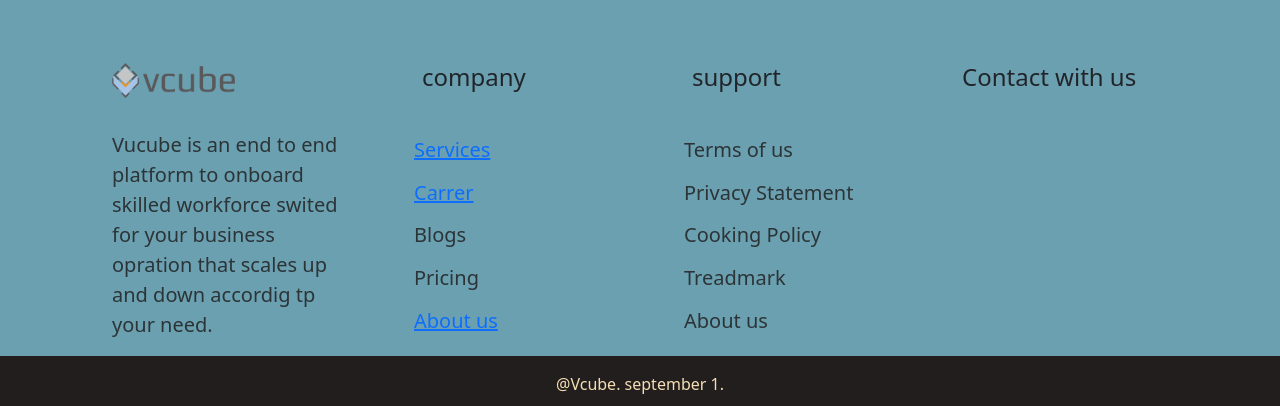
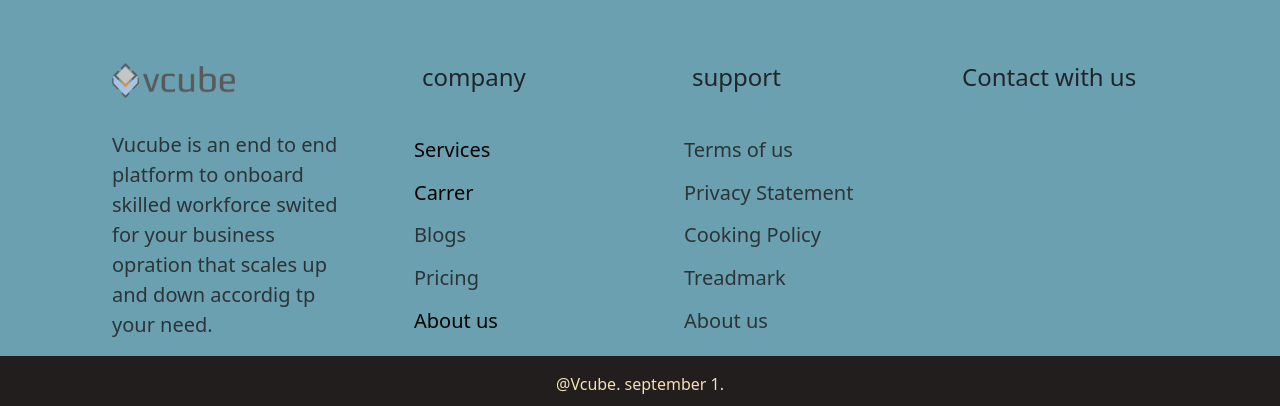
Before and after one commit to fahimgithub1/Vcube, a PHP site: page / in a window 1280 px wide. Shown: the part 3438-3844 px from the top of the page. Run offline with PHP 8.4, Linux system fonts and the light colour scheme.

Commit message:
Update footer.css

```diff
--- a/components/footer.css
+++ b/components/footer.css
@@ -46,3 +46,14 @@ footer ul li{
     margin-bottom: .8rem;
     font-weight: 500;
 }
+
+
+footer ul li a{
+    text-decoration: none;
+    color: black;
+}
+
+footer ul li a:hover{
+    text-decoration: none;
+    color: black;
+}
```
